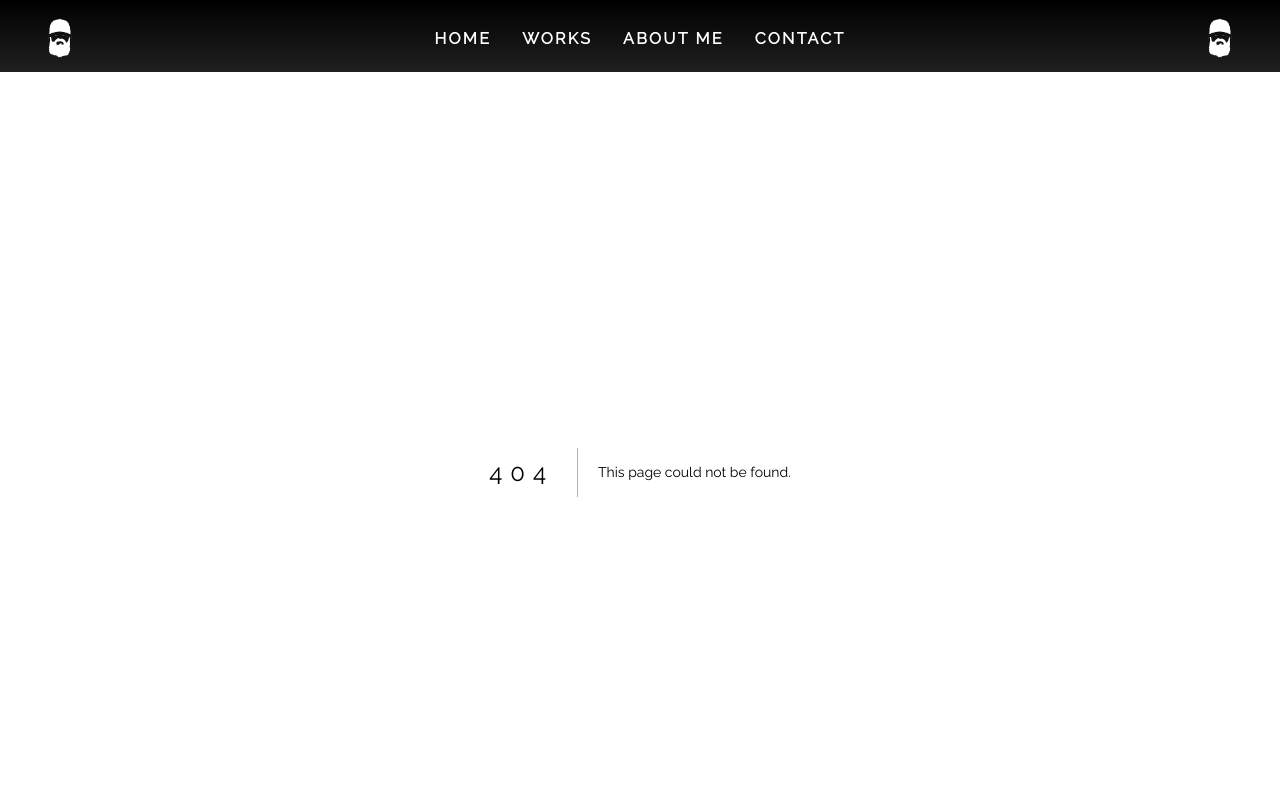
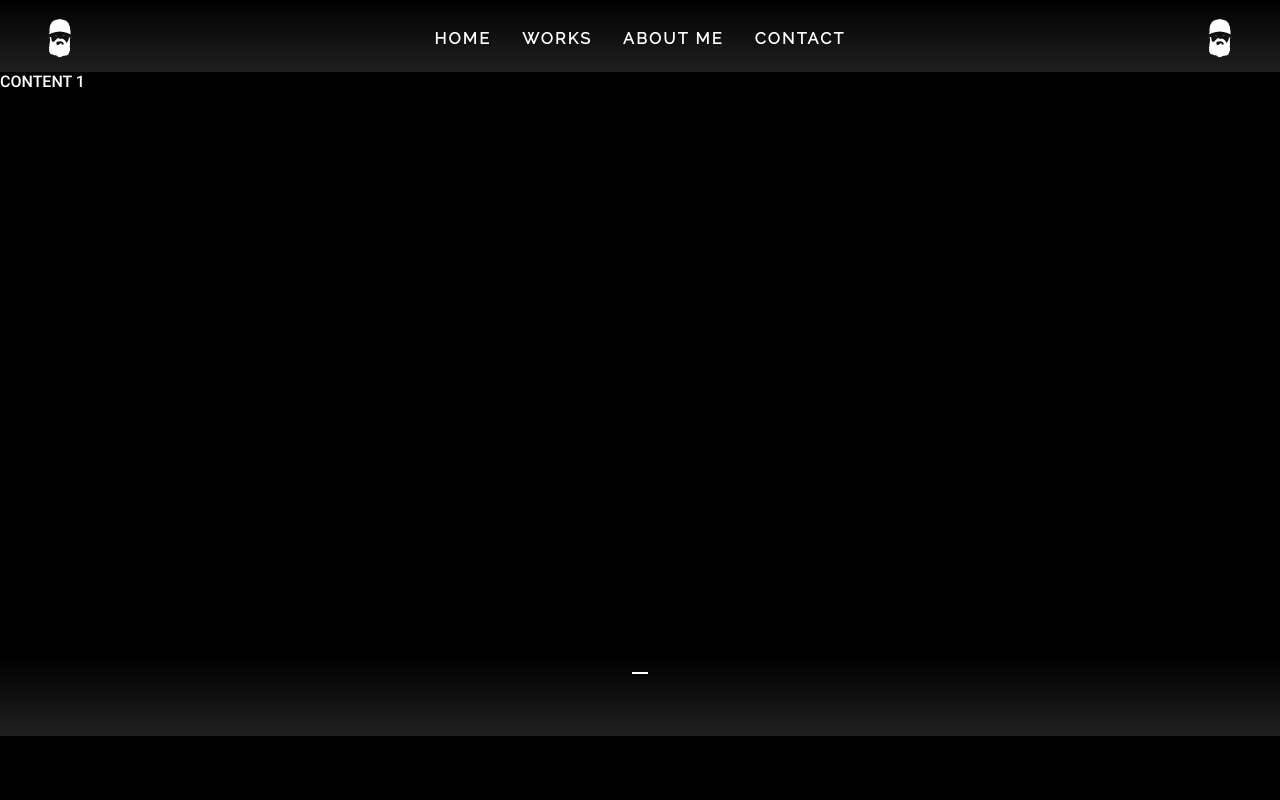
Before and after one commit to pablojacosta/pablo-acosta-portfolio, a Next.js app: page /scroll in a window 1280 px wide. Before the commit this address had no page. Shown: the top 800 px of the page. Built offline with nearby package versions, Linux system fonts and the light colour scheme; some icons are missing.

Commit message:
feat: :construction: Horizontal scroll work in progress.

```diff
--- /dev/null
+++ b/src/components/pages/Scroll/Scroll.module.scss
@@ -0,0 +1,29 @@
+.scroll {
+  width: 100vw;
+
+  &__container {
+    display: flex;
+    flex-wrap: nowrap;
+    overflow-x: scroll;
+
+    &::-webkit-scrollbar {
+      height: 8px;
+    }
+
+    &::-webkit-scrollbar-thumb {
+      background-color: gray;
+      border-radius: 10px;
+    }
+
+    &::-webkit-scrollbar-track {
+      background-color: white;
+      border-radius: 10px;
+    }
+  }
+
+  &__item {
+    min-width: 100vw;
+    width: 100%;
+    height: 73vh;
+  }
+}
--- /dev/null
+++ b/src/components/pages/Scroll/Scroll.tsx
@@ -0,0 +1,25 @@
+import styles from "./Scroll.module.scss";
+
+const Scroll = () => {
+  const handleScroll = (event: { target: any; deltaY: any }) => {
+    const container = event.target;
+    const scrollAmount = event.deltaY;
+    container.scrollTo({
+      top: 0,
+      left: container.scrollLeft + scrollAmount,
+      behavior: "smooth",
+    });
+  };
+
+  return (
+    <div className={styles.scroll}>
+      <div className={styles.scroll__container} onWheel={handleScroll}>
+        <div className={styles.scroll__item}>CONTENT 1</div>
+        <div className={styles.scroll__item}>CONTENT 2</div>
+        <div className={styles.scroll__item}>CONTENT 3</div>
+      </div>
+    </div>
+  );
+};
+
+export default Scroll;
--- /dev/null
+++ b/src/components/pages/Scroll/index.ts
@@ -0,0 +1 @@
+export { default } from "./Scroll";
--- a/src/constants/routes.ts
+++ b/src/constants/routes.ts
@@ -2,3 +2,4 @@ export const HOME = "/";
 export const PROJECTS = "/projects";
 export const ABOUT_ME = "/about-me";
 export const CONTACT = "/contact";
+export const SCROLL = "/scroll";
--- /dev/null
+++ b/src/pages/scroll.tsx
@@ -0,0 +1 @@
+export { default } from "@pages/Scroll";
```
